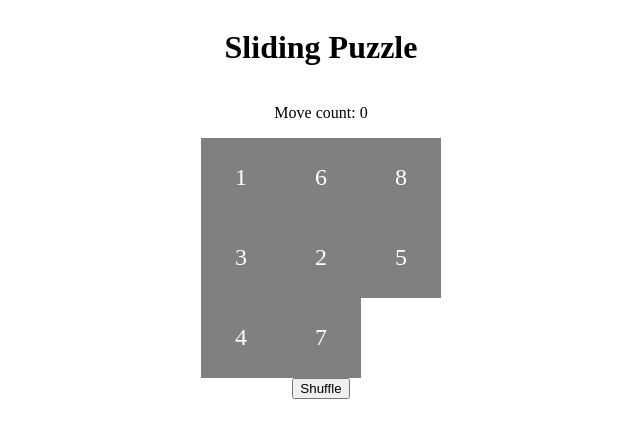
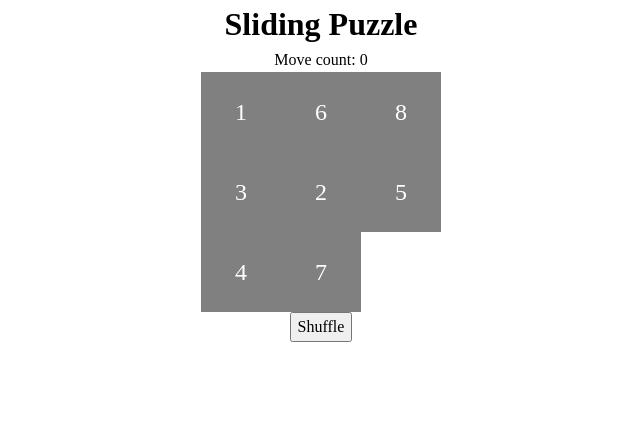
Before and after one commit to boekenenbroeken/shifty-chase, a React (Vite) app: page / in a window 1280 px wide. Shown: the top 438 px of the page, without its empty margins (319-959 px from the left). Built offline with nearby package versions, Linux system fonts and the light colour scheme.

Commit message:
add reset.css

```diff
--- a/src/App.tsx
+++ b/src/App.tsx
@@ -1,6 +1,8 @@
 import { Route, BrowserRouter as Router, Routes } from 'react-router-dom';
 
 import { Home } from 'pages/Home';
+
+import 'styles/reset.css';
 
 const App = () => (
   <Router>
--- /dev/null
+++ b/src/styles/reset.css
@@ -0,0 +1,71 @@
+/* https://www.joshwcomeau.com/css/custom-css-reset/ */
+
+/*
+  1. Use a more-intuitive box-sizing model.
+*/
+*,
+*::before,
+*::after {
+  box-sizing: border-box;
+}
+/*
+    2. Remove default margin
+  */
+* {
+  margin: 0;
+}
+/*
+    3. Allow percentage-based heights in the application
+  */
+html,
+body {
+  height: 100%;
+}
+/*
+    Typographic tweaks!
+    4. Add accessible line-height
+    5. Improve text rendering
+  */
+body {
+  line-height: 1.5;
+  -webkit-font-smoothing: antialiased;
+}
+/*
+    6. Improve media defaults
+  */
+img,
+picture,
+video,
+canvas,
+svg {
+  display: block;
+  max-width: 100%;
+}
+/*
+    7. Remove built-in form typography styles
+  */
+input,
+button,
+textarea,
+select {
+  font: inherit;
+}
+/*
+    8. Avoid text overflows
+  */
+p,
+h1,
+h2,
+h3,
+h4,
+h5,
+h6 {
+  overflow-wrap: break-word;
+}
+/*
+    9. Create a root stacking context
+  */
+#root,
+#__next {
+  isolation: isolate;
+}
```
